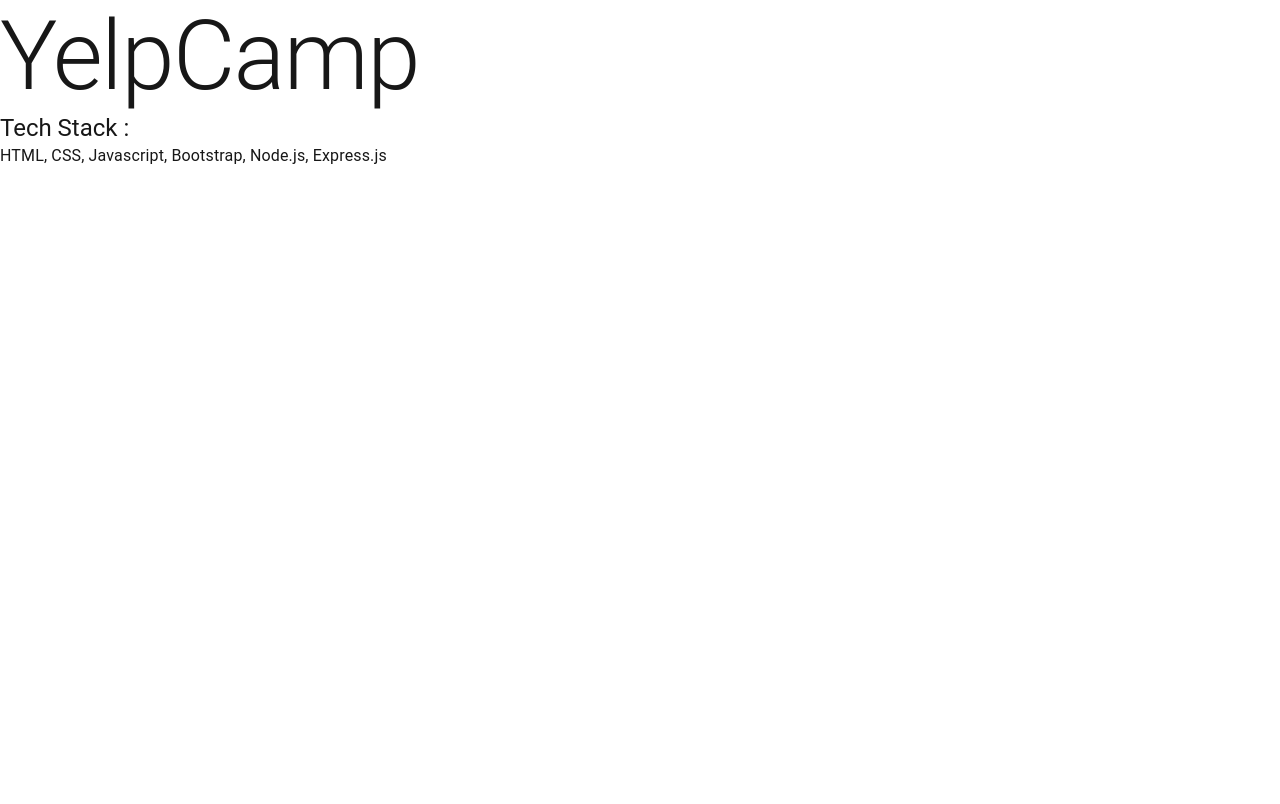
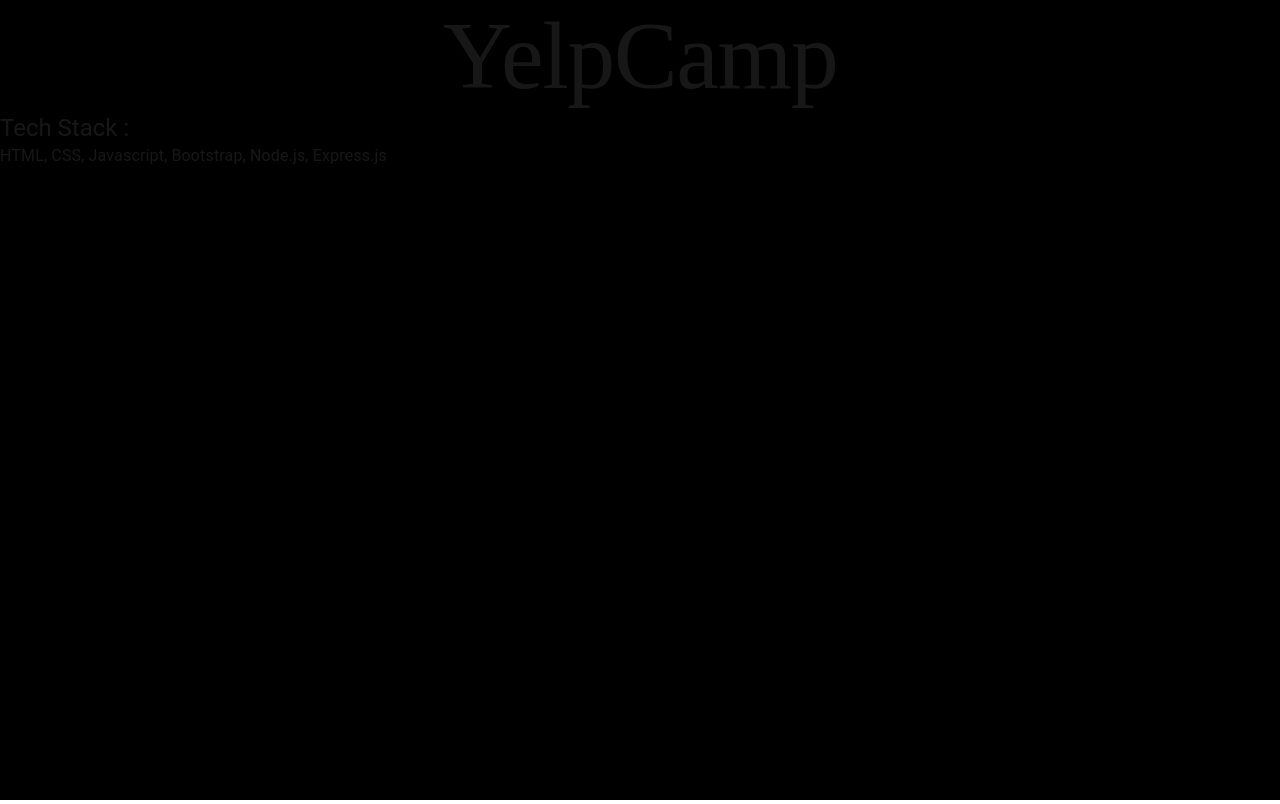
Before and after one commit to tiVvash/portfolio, a Next.js app: page /yelp-camp in a window 1280 px wide. Built offline with nearby package versions, Linux system fonts and the light colour scheme.

Commit message:
yelpcamp

```diff
--- a/src/app/yelp-camp/page.tsx
+++ b/src/app/yelp-camp/page.tsx
@@ -1,9 +1,27 @@
+"use client";
+
 import { Box, Typography } from "@mui/material";
-
+import BackgroundBeams from "../components/BackgroundBeams";
 const YelpCamp =()=>{
     return (
     <Box>
-        <Typography variant="h1">YelpCamp</Typography>
+            <Box sx={{
+      position: 'absolute',
+      top: 0,
+      left: 0,
+      width: '100vw',
+      height: '100vh',
+      backgroundColor: 'black',
+      zIndex: -1,
+    }}>
+      <BackgroundBeams className="background-beams" />
+    </Box>
+        <Typography variant="h1" sx={{ textAlign: 'center',
+                    fontFamily: "'Playfair Display', serif", '@media (max-width:1024px)': {
+                        fontSize: '2.7rem'
+                    }, '@media (max-width:767px)': {
+                        fontSize: '2rem'
+                    }}}>YelpCamp</Typography>
         <Typography variant="h5">Tech Stack :</Typography>
         <Typography>HTML, CSS, Javascript, Bootstrap, Node.js, Express.js</Typography>
     </Box>
```
